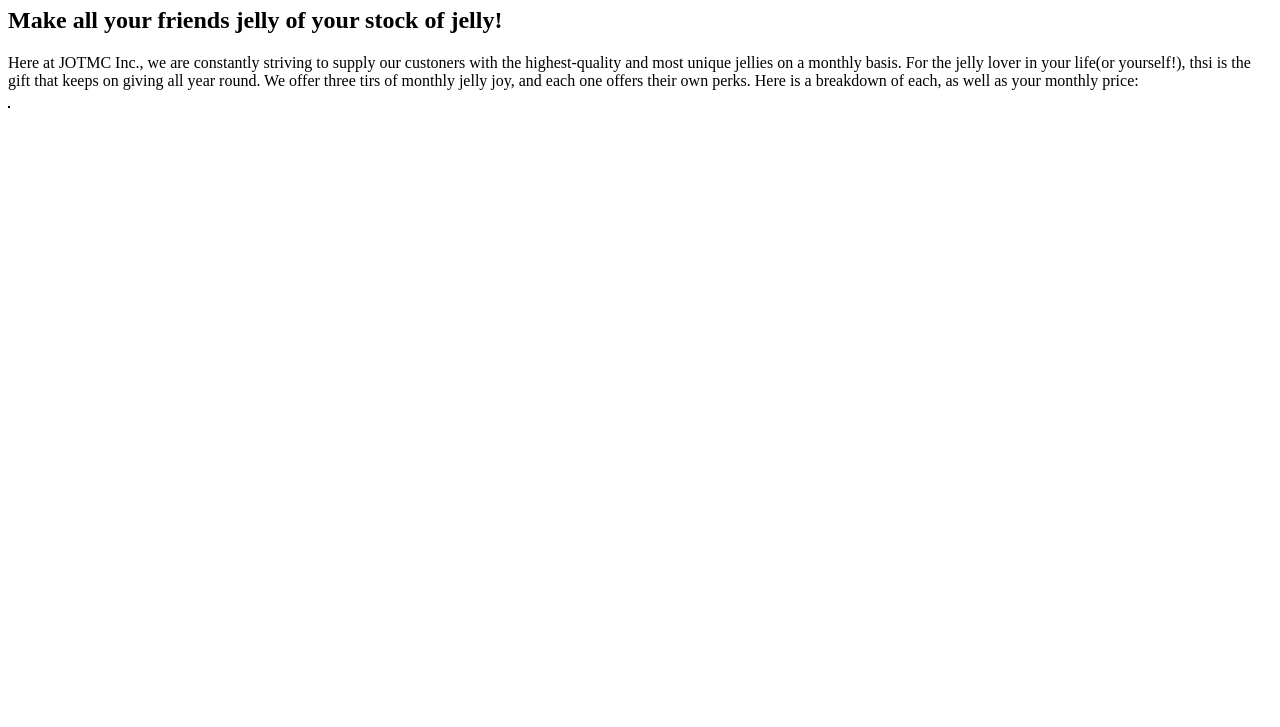
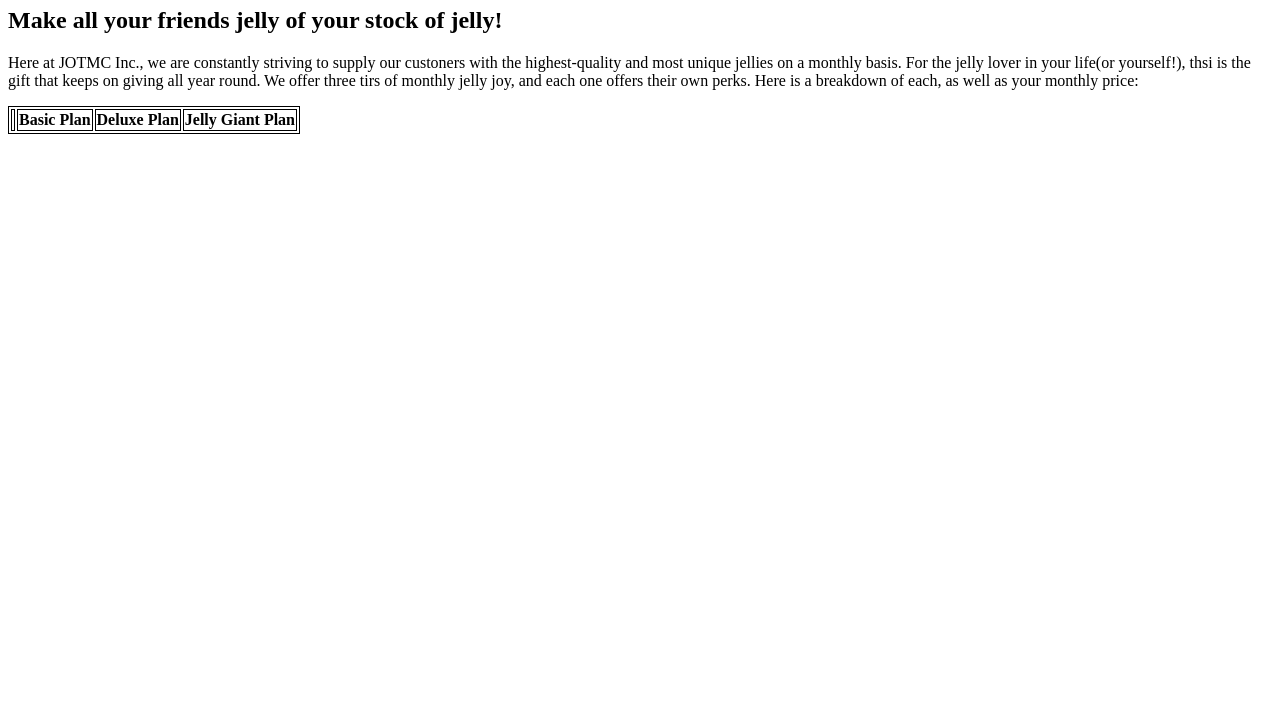
Before and after one commit to heesoo-kim97/Recap, a website: page recap-html-web-page/index.html in a window 1280 px wide. Shown: the part 73-800 px from the top of the page. Drawn offline with Linux system fonts and the light colour scheme.

Commit message:
added table with headers.

```diff
--- a/recap-html-web-page/index.html
+++ b/recap-html-web-page/index.html
@@ -27,6 +27,15 @@
   lover in your life(or yourself!), thsi is the gift that keeps on giving all year round.
   We offer three tirs of monthly jelly joy, and each one offers their own perks.
   Here is a breakdown of each, as well as your monthly price:</p>
-  <table></table>
+  <table>
+    <thead>
+      <tr>
+        <th></th>
+        <th>Basic Plan</th>
+        <th>Deluxe Plan</th>
+        <th>Jelly Giant Plan</th>
+      </tr>
+    </thead>
+  </table>
 </body>
 </html>
```
